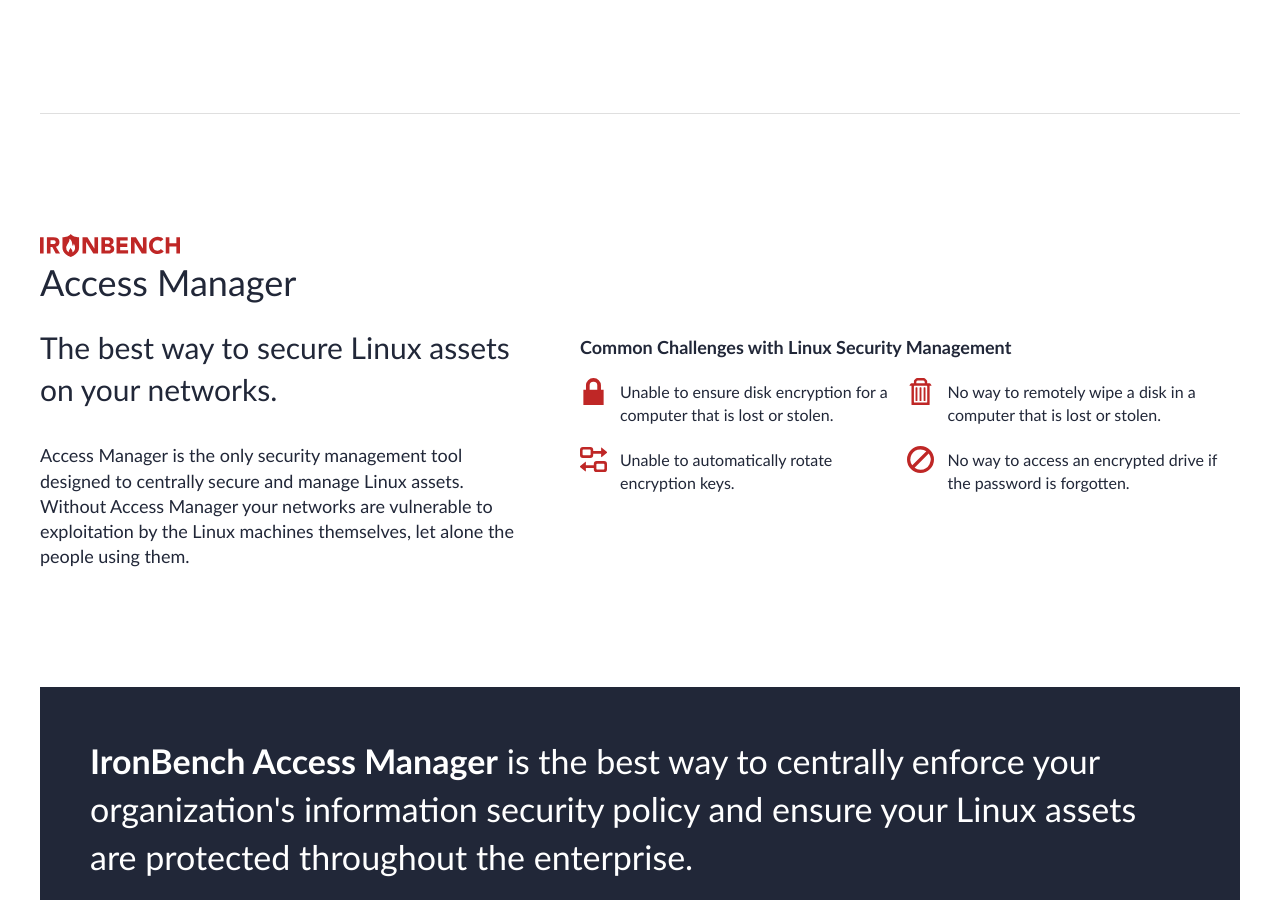
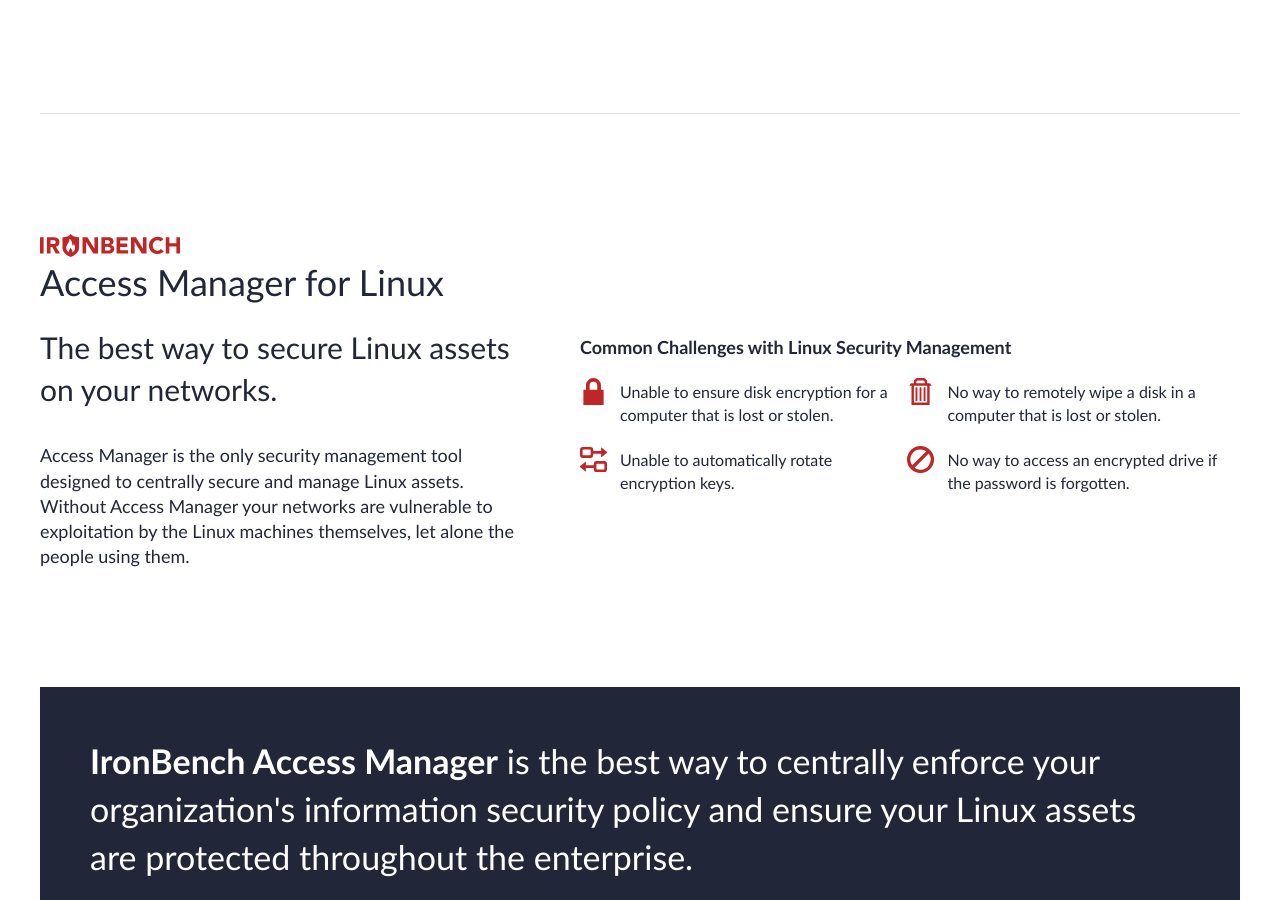
Before and after one commit to ironbench/ironbench.github.io, a Jekyll site: the page built from index.html, in a window 1280 px wide and 900 px high, scrolled down 1403 px. Built offline with Jekyll 4.4.1, drawn with Linux system fonts in a browser that asks for light colours.

Commit message:
Modified product title to include "for linux"

```diff
--- a/_includes/content/products/access-manager.html
+++ b/_includes/content/products/access-manager.html
@@ -4,7 +4,7 @@
       <use xlink:href="#ironbench-logo"></use>
     </svg>
     <div class="product__desc">
-      <h2>Access Manager</h2>
+      <h2>Access Manager for Linux</h2>
       <h3>The best way to secure Linux assets on your networks.</h3>
       <p>Access Manager is the only security management tool designed to centrally secure and manage Linux assets. Without Access Manager your networks are vulnerable to exploitation by the Linux machines themselves, let alone the people using them.</p>
     </div>
```
